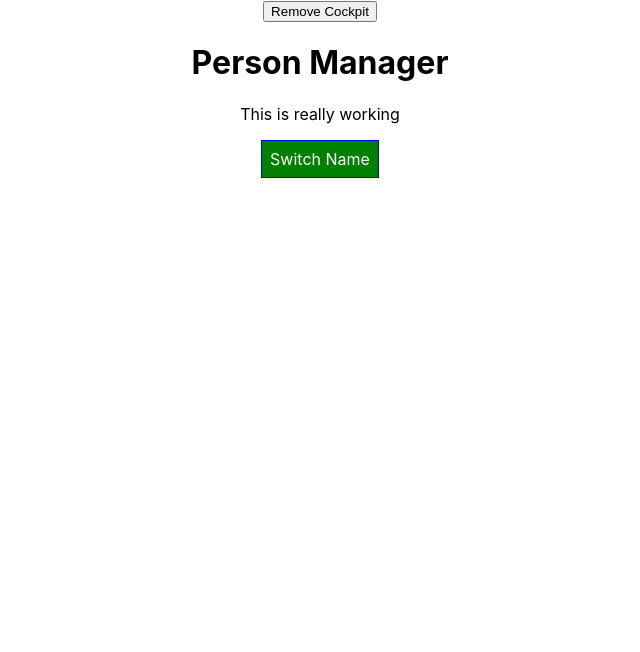
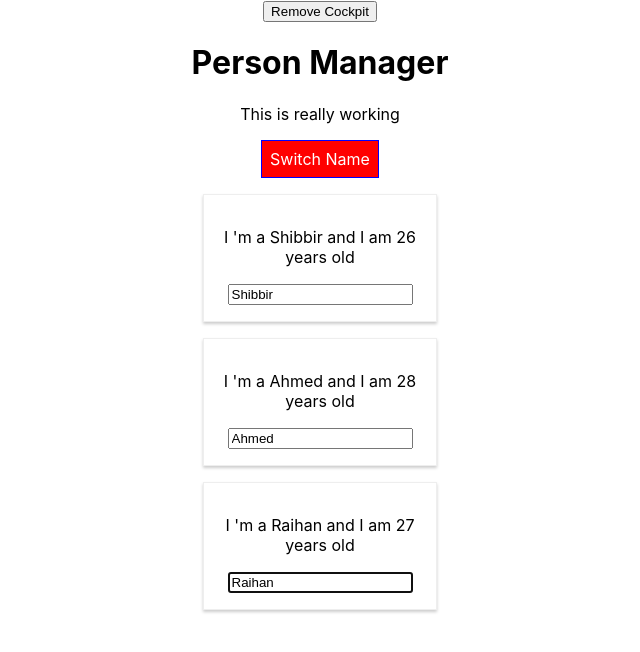
Before and after one commit to shibbirweb/reactjs-practice, a React (Create React App) app: page / in a window 1280 px wide. Shown: the top 652 px of the page, without its empty margins (320-960 px from the left). Built offline with nearby package versions, Linux system fonts and the light colour scheme.

Commit message:
28. Refs with React Hooks

```diff
--- a/src/components/Cockpit/Cockpit.js
+++ b/src/components/Cockpit/Cockpit.js
@@ -1,18 +1,23 @@
-import React, {useEffect} from 'react';
+import React, {useEffect, useRef} from 'react';
 import classes from './Cockpit.module.css'
 
 const Cockpit = (props) => {
+
+    const toggleButtonRef = useRef(null);
 
     useEffect(() => {
         console.log("[Cockpit.js] useEffect")
         //http request
 
-        const timer = setTimeout(() => {
-            alert("Saved data to cloud")
-        }, 1000)
+        // const timer = setTimeout(() => {
+        //     alert("Saved data to cloud")
+        // }, 1000)
+
+        // click on toggle button
+        toggleButtonRef.current.click();
 
         return () => {
-            clearTimeout(timer)
+            //clearTimeout(timer)
             console.log("[Cockpit.js] Cleanup work in use effect")
         }
     }, []) // [] empty array for only run first time
@@ -48,7 +53,9 @@
             <h1>{ props.title }</h1>
             <p className={assignedClasses.join(' ')}>This is really working</p>
 
-            <button className={btnClass}
+            <button
+            ref={toggleButtonRef}
+            className={btnClass}
                 onClick={props.clicked}
 
             >Switch Name
```
